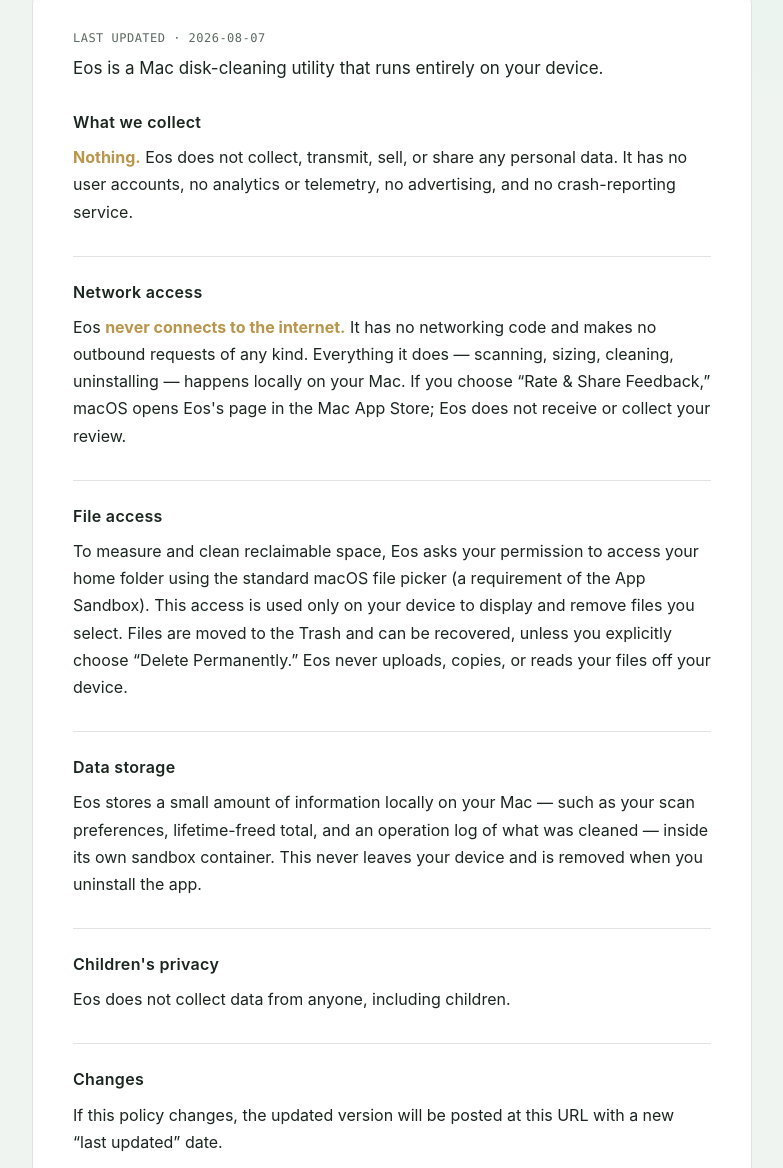
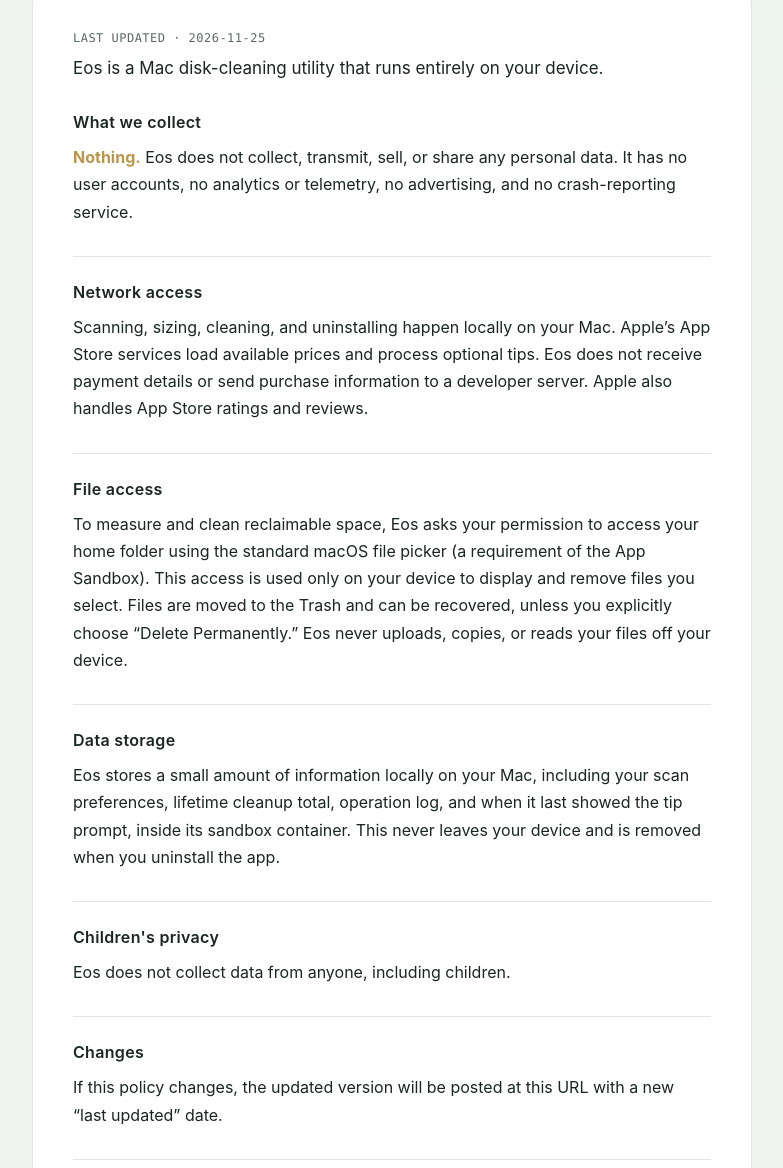
Before and after one commit to wlb0806/someInfo, a plain HTML site: page eosPrivacy.html in a window 1280 px wide. Shown: the part 202-1370 px from the top of the page, without its empty margins (248-1031 px from the left). Drawn offline with Linux system fonts and the light colour scheme.

Commit message:
Document optional Eos tips

```diff
--- a/eosPrivacy.html
+++ b/eosPrivacy.html
@@ -61,7 +61,7 @@
   </div>
 
   <div class="card">
-    <p class="updated">Last updated · 2026-08-07</p>
+    <p class="updated">Last updated · 2026-11-25</p>
     <p class="lead">Eos is a Mac disk-cleaning utility that runs entirely on your device.</p>
 
     <h2>What we collect</h2>
@@ -70,10 +70,10 @@
     crash-reporting service.</p>
 
     <h2>Network access</h2>
-    <p>Eos <span class="big">never connects to the internet.</span> It has no networking code and
-    makes no outbound requests of any kind. Everything it does — scanning, sizing, cleaning,
-    uninstalling — happens locally on your Mac. If you choose “Rate &amp; Share Feedback,” macOS opens
-    Eos's page in the Mac App Store; Eos does not receive or collect your review.</p>
+    <p>Scanning, sizing, cleaning, and uninstalling happen locally on your Mac. Apple’s App Store
+    services load available prices and process optional tips. Eos does not receive payment details
+    or send purchase information to a developer server. Apple also handles App Store ratings and
+    reviews.</p>
 
     <h2>File access</h2>
     <p>To measure and clean reclaimable space, Eos asks your permission to access your home folder
@@ -83,8 +83,8 @@
     reads your files off your device.</p>
 
     <h2>Data storage</h2>
-    <p>Eos stores a small amount of information locally on your Mac — such as your scan preferences,
-    lifetime-freed total, and an operation log of what was cleaned — inside its own sandbox container.
+    <p>Eos stores a small amount of information locally on your Mac, including your scan preferences,
+    lifetime cleanup total, operation log, and when it last showed the tip prompt, inside its sandbox container.
     This never leaves your device and is removed when you uninstall the app.</p>
 
     <h2>Children's privacy</h2>
```
Also changed, not shown: eosSupport.html (+4 -3 lines).
